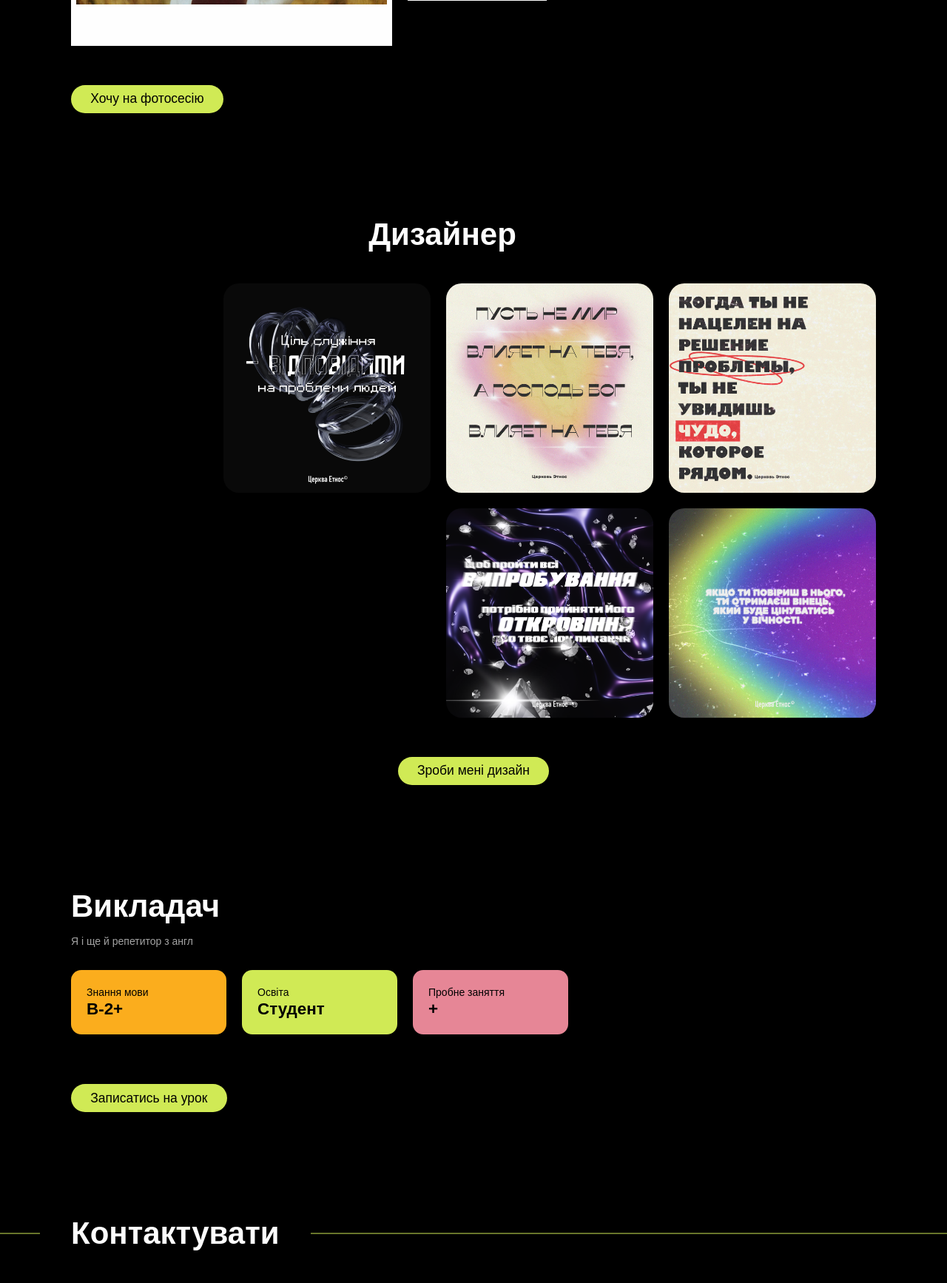
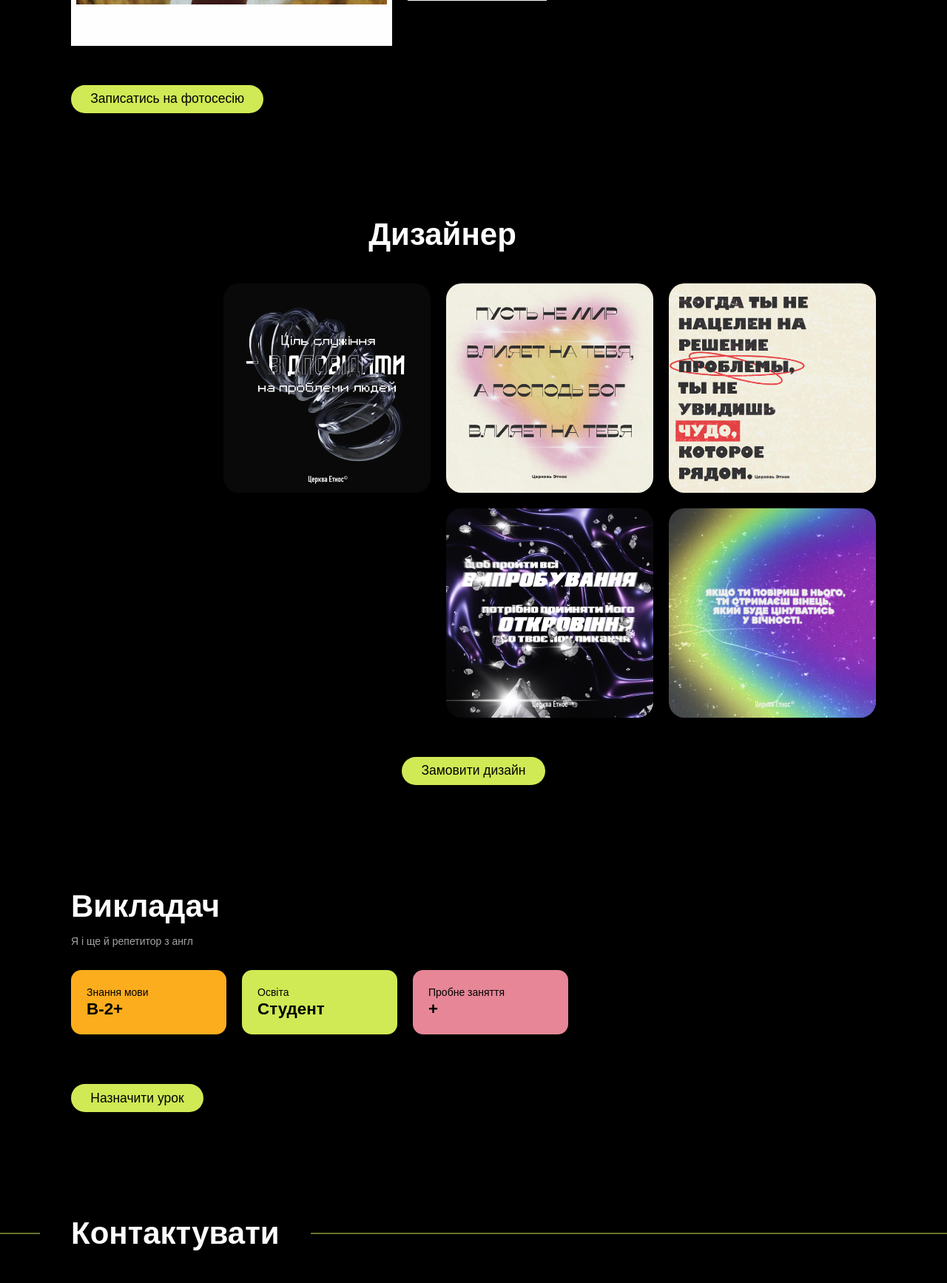
Before and after one commit to royarosh/royarosh.github.io, a PHP site: page / in a window 1280 px wide; the page is wider, and only the part inside the window is pictured. Shown: the part 2718-4452 px from the top of that part at 74% size. Run offline with PHP 8.4, Linux system fonts and the light colour scheme; some web fonts are replaced.

Commit message:
now actually technically ready website

```diff
--- a/index.html
+++ b/index.html
@@ -93,7 +93,7 @@
             <img class="vert" src="./static/img/photos/1.girl-field.jpg" alt="Фотопортрет">
             <img src="./static/img/photos/5.guy-tennis-color.jpg" alt="Фотопортрет">
         </div>
-        <a href="#contact" class="brand-btn">Хочу на фотосесію</a>
+        <a href="#contact" class="brand-btn">Записатись на фотосесію</a>
     </section>
     <section id="design">
         <h1 class="section-title expertise" style="text-align: center">Дизайнер</h1>
@@ -119,7 +119,7 @@
                 <p>Опис цього дизайну</p>
             </div>
         </div>
-        <a href="#contact" class="brand-btn cta">Зроби мені дизайн</a>
+        <a href="#contact" class="brand-btn cta">Замовити дизайн</a>
     </section>
     <section id="tutor">
         <h1 class="section-title expertise">Викладач</h1>
@@ -138,7 +138,7 @@
                 <h3 class="value">+</h3>
             </div>
         </div>
-        <a href="#contact" class="brand-btn">Записатись на урок</a>
+        <a href="#contact" class="brand-btn">Назначити урок</a>
     </section>
     <section id="contact">
         <h1 class="section-title">Контактувати<div class="line"></div></h1>
--- a/static/index.css
+++ b/static/index.css
@@ -361,7 +361,7 @@ section, footer {
     background-color: #0000;
     resize: none;
     border: 1px solid #777;
-    padding: 1em 1.5em;
+    padding: 1.2em 1.5em;
     border-radius: .7em;
     appearance: none;
     width: 100%;
@@ -423,7 +423,7 @@ footer .watermark a {
         position: fixed;
         top: 0;
         left: 0;
-        height: 100svh;
+        height: 100vh;
         width: 100%;
         background-color: #000e;
         gap: 2.5em;
```
